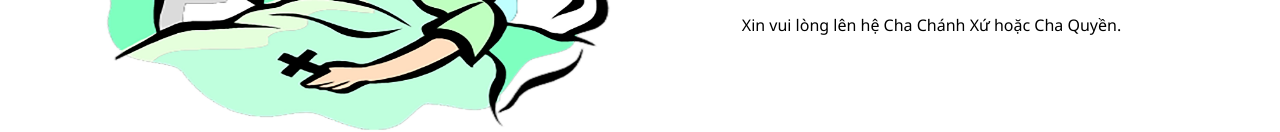
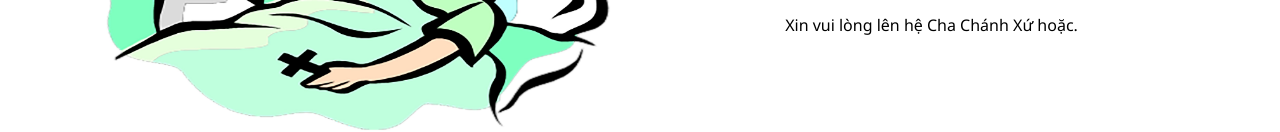
Before and after one commit to giaoxutrinhvuong/giaoxutrinhvuong.github.io, a website: page dist/Mục Vụ.html in a window 1280 px wide. Shown: the part 2629-2761 px from the top of the page. Drawn offline with Linux system fonts and the light colour scheme.

Commit message:
Update Mục Vụ.html

```diff
--- a/dist/Mục Vụ.html
+++ b/dist/Mục Vụ.html
@@ -119,7 +119,7 @@
                             <div class="flex-1 w-full sm:w-1/2 flex flex-col gap-4 items-center justify-center text-center">
                                 <h2>Bí Tích Xức Dầu</h2>
                                 <p class="font-bold">&quot;Xức dầu là sự trợ giúp đem lại sức mạnh, sự bình an và sự khích lệ; thêm vào đó, là việc tha thứ tất cả những lỗi lầm của người bệnh và chuẩn bị cho họ trong lúc chết.&quot;</p>
-                                <p>Xin vui lòng lên hệ Cha Chánh Xứ hoặc Cha Quyền.</p>
+                                <p>Xin vui lòng lên hệ Cha Chánh Xứ hoặc.</p>
                             </div>
                         </div>
                     </div>
```
